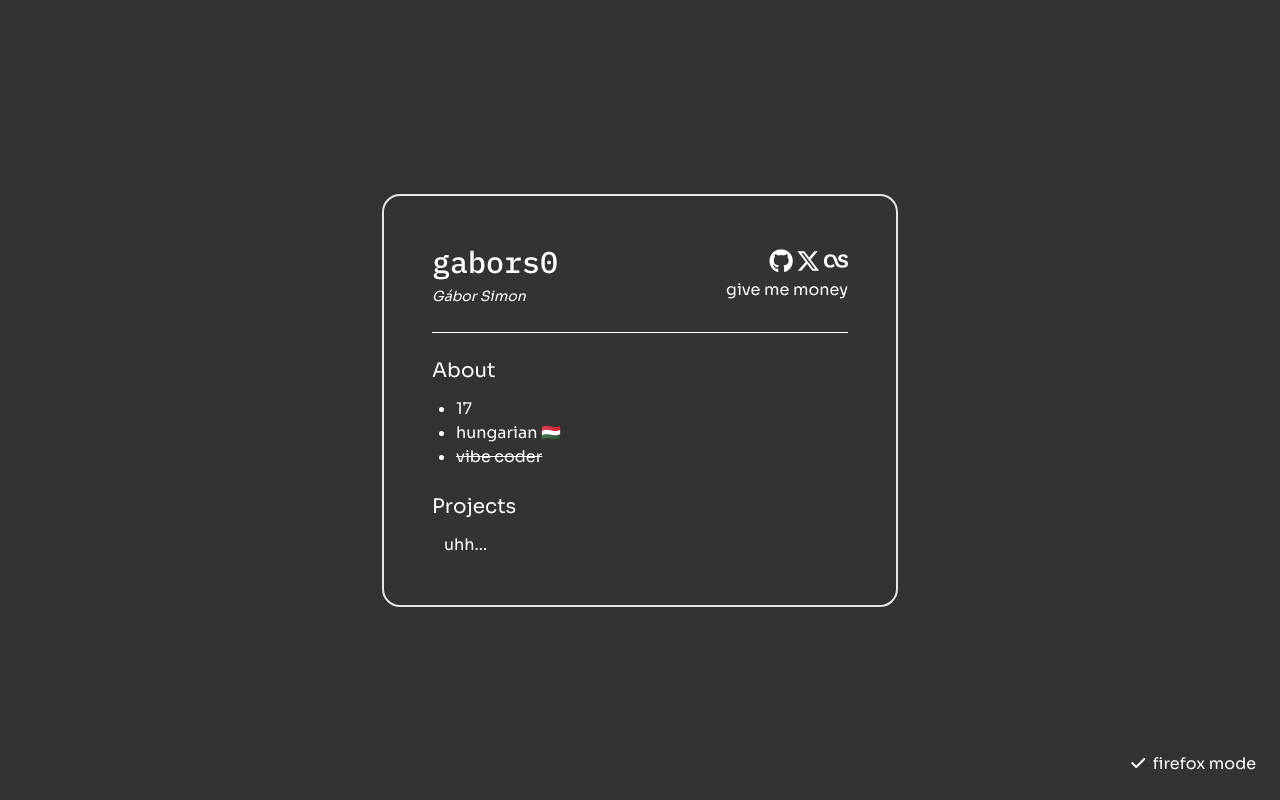
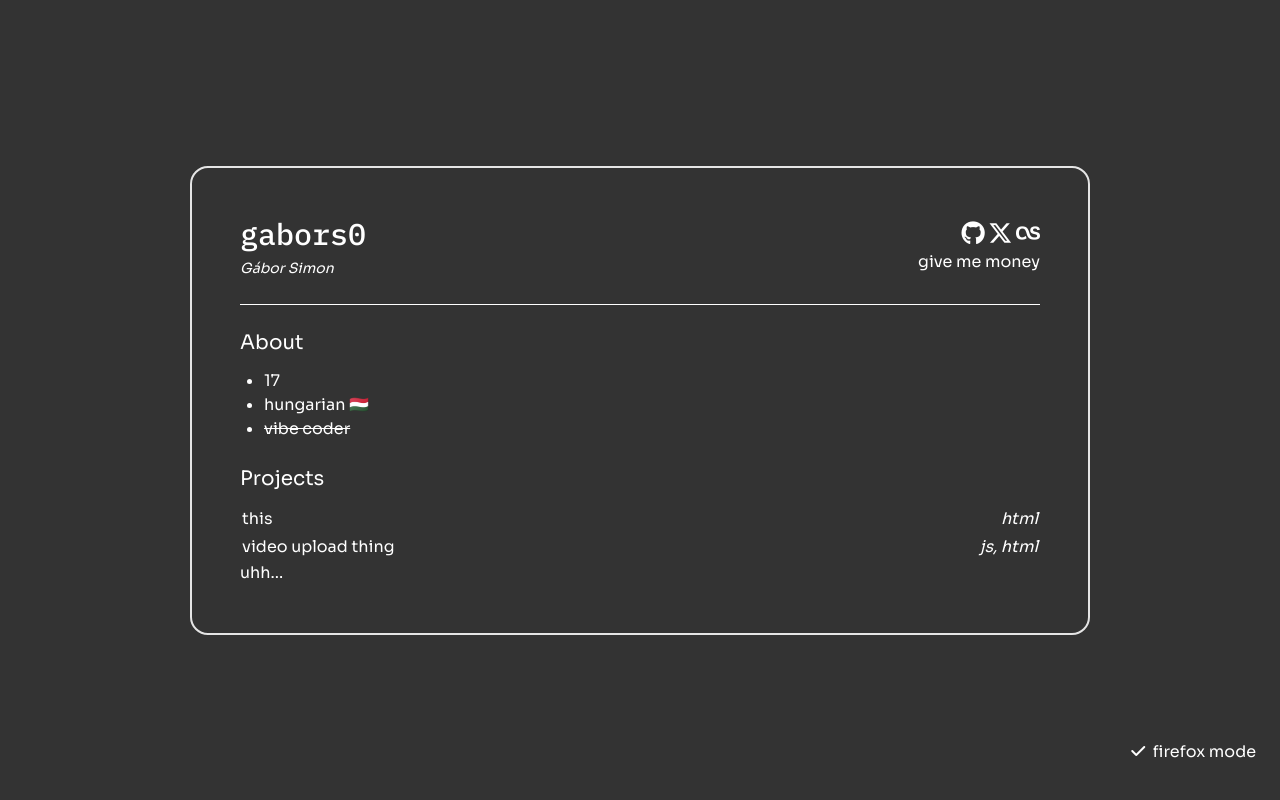
Before and after one commit to gabors0/www, a website: page index.html in a window 1280 px wide. Both pictures are taken after a click on the label "firefox mode". Drawn offline with Linux system fonts and the light colour scheme.

Commit message:
lots of differnect changes

```diff
--- a/index.html
+++ b/index.html
@@ -4,7 +4,7 @@
 <head>
   <meta charset="UTF-8" />
   <meta name="viewport" content="width=device-width, initial-scale=1.0" />
-  <title>gs0</title>
+  <title>about</title>
   <link rel="stylesheet" href="/dist/output.css" />
 
   <link rel="apple-touch-icon" sizes="180x180" href="favicon/apple-touch-icon.png">
@@ -22,7 +22,28 @@
     }
 
     #card {
-      animation: slidein 0.7s ease-out forwards;
+      animation: slidein 0.4s ease-out forwards;
+    }
+
+    .content {
+      @media (width >= 64rem) {
+        opacity: 0;
+        animation: slidein 0.7s ease-out forwards;
+        animation-delay: 0.4s;
+      }
+    }
+
+    .project {
+      display: flex;
+      align-items: center;
+      justify-content: space-between;
+      padding: 2px;
+      user-select: none;
+    }
+    .project:hover {
+      text-decoration: underline;
+      cursor: pointer;
+      background: rgba(0,0,0,0.3);
     }
 
     h1 {
@@ -50,38 +71,24 @@
         opacity: 1;
       }
     }
-
-    @keyframes gradient {
-      0% {
-        background-position: 0% 50%;
-      }
-
-      50% {
-        background-position: 100% 50%;
-      }
-
-      100% {
-        background-position: 0% 50%;
-      }
-    }
   </style>
 </head>
 
 <body class="text-black h-screen relative">
 
-  <div class="absolute bottom-0 right-0 m-3 mb-6 hidden lg:block select-none">
+  <div class="absolute bottom-0 right-0 z-[999] hidden m-3 mb-6 items-end lg:flex select-none">
     <input type="checkbox" name="firefoxMode" id="firefoxMode" class="hidden">
-    <label for="firefoxMode" class="cursor-pointer p-3 hover:outline outline-neutral-800 rounded-md">
-      <i id="firefoxModeBtn" class="opacity-0 hidden mr-1 fa-solid fa-check transition duration-150"></i>
+    <label for="firefoxMode" title="since the gradients look bad" class="cursor-pointer p-3 hover:outline rounded-md">
+      <span id="firefoxModeBtn" class="hidden opacity-0 mr-1 fa-solid fa-check transition duration-150"></span>
       firefox mode
     </label>
   </div>
 
   <div class="flex justify-center items-center h-full">
     <div id="card"
-      class="lg:w-[40%] lg:h-fit w-full h-full lg:cool-shadow p-12 lg:rounded-2xl outline-0 outline-neutral-800 transition-transform duration-150">
+      class="lg:w-[70%] lg:h-fit w-full h-full lg:cool-shadow p-12 lg:rounded-2xl outline-0 transition-transform duration-150">
       <!--titles-->
-      <div class="flex flex-row justify-between mb-6">
+      <div class="content flex flex-row justify-between mb-6">
         <div>
           <h1 class="text-3xl mb-1">gabors0</h1>
           <i class="text-sm">Gábor Simon</i>
@@ -91,15 +98,15 @@
           <div class="flex flex-col items-end space-y-1">
             <div>
               <a href="https://github.com/gabors0" target="_blank" aria-label="gitHub" title="github" class="pb-1">
-                <i class="fa-brands fa-github fa-xl hover:-translate-y-1 transition-transform duration-150"></i>
+                <span class="fa-brands fa-github fa-xl hover:-translate-y-1 transition-transform duration-150"></span>
               </a>
               <a href="https://x.com/s5underscore5" target="_blank" aria-label="X (Twitter)" title="X (Twitter)"
                 class="pb-1">
-                <i class="fa-brands fa-x-twitter fa-xl hover:-translate-y-1 transition-transform duration-150"></i>
+                <span class="fa-brands fa-x-twitter fa-xl hover:-translate-y-1 transition-transform duration-150"></span>
               </a>
               <a href="https://www.last.fm/user/gabors0" target="_blank" aria-label="last.fm" title="last.fm"
                 class="pb-1">
-                <i class="fa-brands fa-lastfm fa-xl hover:-translate-y-1 transition-transform duration-150"></i>
+                <span class="fa-brands fa-lastfm fa-xl hover:-translate-y-1 transition-transform duration-150"></span>
               </a>
             </div>
             <div>
@@ -110,20 +117,25 @@
         </div>
       </div>
 
-      <hr />
+      <hr class="content" />
 
-      <div class="mt-6">
+      <!--content-->
+      <div class="content mt-6">
         <h2 class="text-xl">About</h2>
-        <ul class="pl-6 pt-3  list-disc">
+        <ul class="pl-6 pt-3 list-disc">
           <li>17</li>
           <li>hungarian 🇭🇺</li>
           <li><del>vibe coder</del></li>
         </ul>
       </div>
 
-      <div class="mt-6">
+      <div class="content mt-6">
         <h2 class="text-xl">Projects</h2>
-        <p class="pl-3 pt-3">uhh...</p>
+        <ul class="pt-3">
+          <a class="project not-lg:underline" href="https://github.com/gabors0/www" target="_blank">this<i>html</i></a>
+          <a class="project not-lg:underline" href="https://github.com/gabors0/video-upload-thing" target="_blank">video upload thing<i>js, html</i></a>
+          <p class="select-none">uhh...</p>
+        </ul>
       </div>
     </div>
   </div>
@@ -145,7 +157,7 @@
         body.classList.remove("gradient");
         body.classList.add("text-white");
 
-        card.classList.remove("outline-neutral-800");
+        card.classList.remove("outline");
         card.classList.remove("lg:cool-shadow");
         card.classList.add("outline-neutral-200");
         card.classList.add("outline-2");
@@ -159,7 +171,7 @@
         body.classList.add("gradient");
         body.classList.remove("text-white");
 
-        card.classList.add("outline-neutral-800");
+        card.classList.add("outline");
         card.classList.add("lg:cool-shadow");
         card.classList.remove("outline-neutral-200");
         card.classList.remove("outline-2");
--- a/package.json
+++ b/package.json
@@ -1,4 +1,6 @@
 {
+  "name": "portfolio",
+  "homepage": "https://gs0.me",
   "devDependencies": {
     "@tailwindcss/cli": "^4.1.3",
     "tailwindcss": "^4.1.3",
```
Also changed, not shown: dist/output.css.
